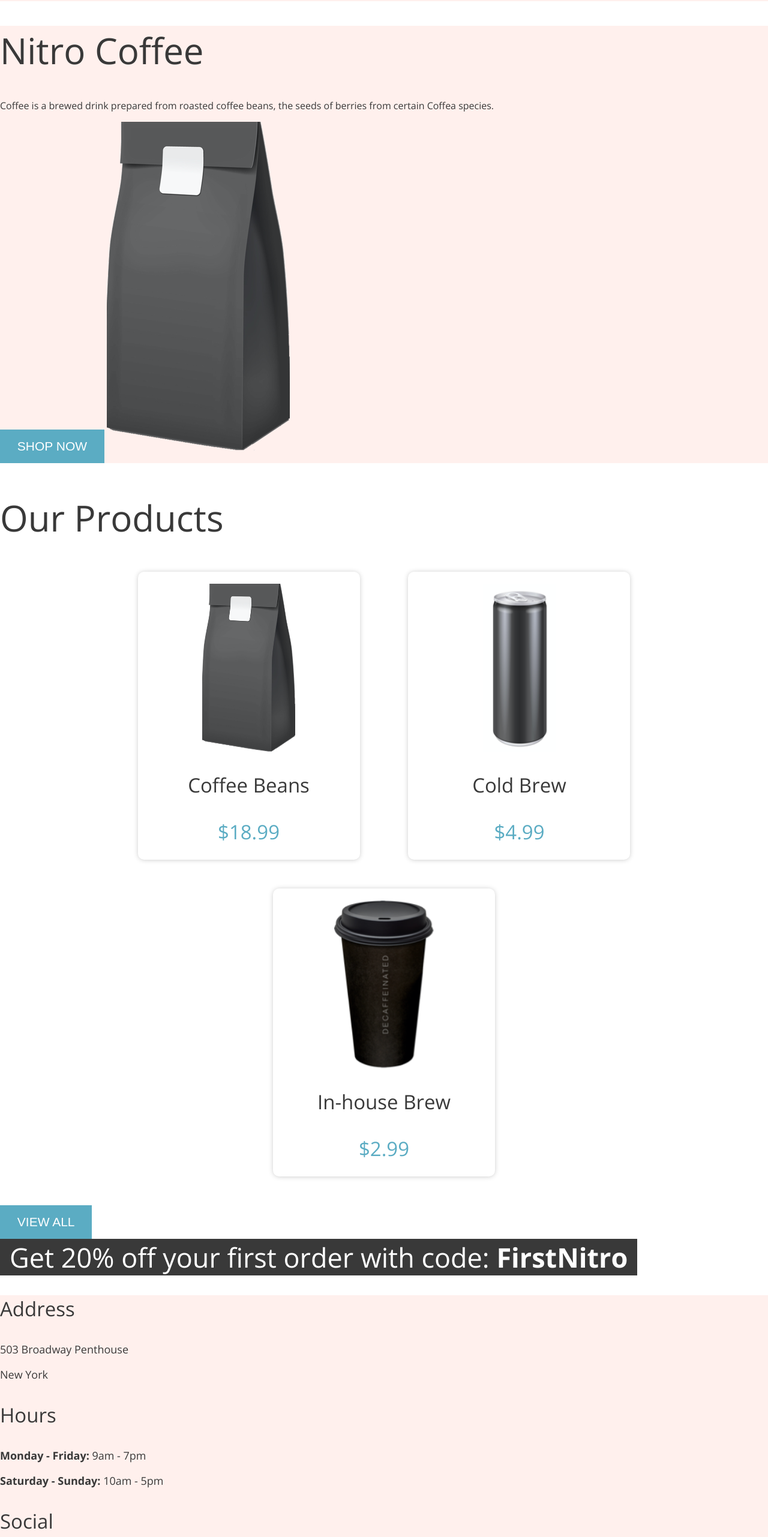
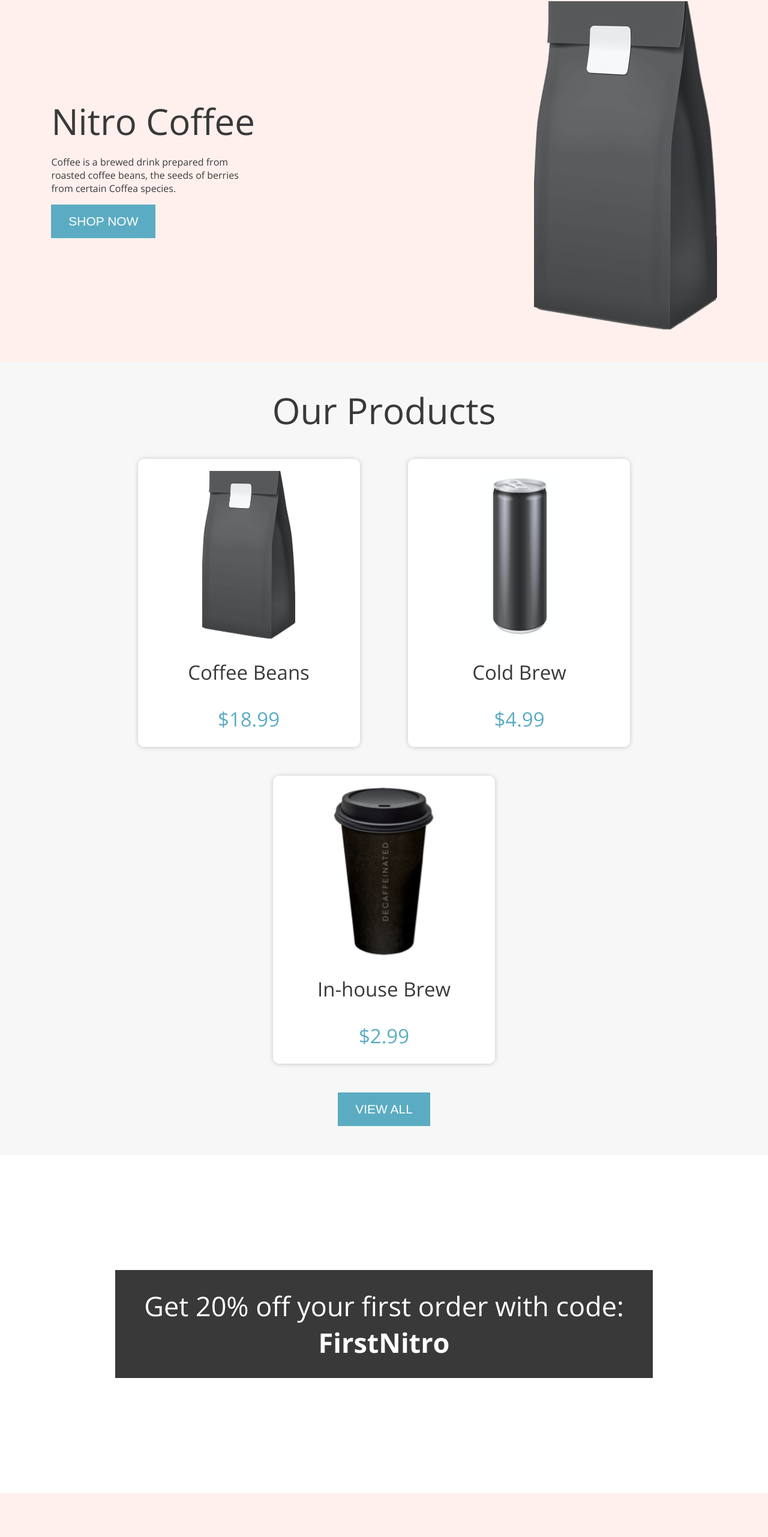
Before and after one commit to gjjrpin/Coffee-Shop---Sprint-1, a plain HTML site: page index.html in a window 1280 px wide. Shown: the part 94-2656 px from the top of the page at 60% size. Drawn offline with nearby package versions, Linux system fonts and the light colour scheme.

Commit message:
landing page changes

```diff
--- a/css/global.css
+++ b/css/global.css
@@ -7,6 +7,14 @@ body {
 
 .pink-background {
   background-color: #fff0ed;
+}
+
+.light-grey-background {
+  background-color: #f7f7f7;
+}
+
+.pink-grey-background_spacing {
+  padding: 0 0 3rem 0;
 }
 
 .nitro-alignment {
--- a/css/landing.css
+++ b/css/landing.css
@@ -1,6 +1,7 @@
 .heading-1 {
   font-size: 3.75rem;
   font-weight: 300;
+  margin: 0;
 }
 
 button {
@@ -12,9 +13,35 @@ button {
   padding: 1rem 1.8rem;
 }
 
+.button-center {
+  text-align: center;
+}
+
+.hero-coffee-text-image_page > .hero-coffee-text-image {
+  display: inline-block;
+  vertical-align: middle;
+  margin: auto;
+}
+
+.hero-coffee-text-image-a {
+  width: 50rem;
+  text-align: left;
+}
+
+.hero-coffee-text-image_page {
+  text-align: center;
+}
+
+.hero-coffee-description_width {
+  width: 20rem;
+}
+
 .our-products {
   font-size: 3.75rem;
   font-weight: 300;
+  text-align: center;
+  margin: 0;
+  padding: 2.5rem 0 2.5rem;
 }
 
 .our-products-card {
@@ -23,6 +50,7 @@ button {
   padding: 1.25rem;
   border-radius: 0.625rem;
   box-shadow: 0rem 0.0313rem 0.5625rem -0.0625rem rgba(0, 0, 0, 0.25);
+  background-color: #ffffff;
 }
 
 .our-products-card_holder > .our-products-card {
@@ -53,9 +81,10 @@ button {
 }
 
 .discount-banner {
-  width: 83%;
   background-color: #393939;
   color: #ffffff;
+  margin: 12rem;
+  text-align: center;
 }
 
 .discount-banner_text {
@@ -63,6 +92,7 @@ button {
   font-weight: 400;
   text-align: center;
   margin: 0;
+  padding: 1.8rem;
 }
 
 .footer-paragraph_font {
@@ -71,5 +101,10 @@ button {
 }
 
 .icon_size {
-  width: 3.125rem;
+  width: 2.5rem;
 }
+
+footer > div {
+  display: inline-block;
+  margin: 2rem -5rem 2rem 14rem;
+}
--- a/css/menu.css
+++ b/css/menu.css
@@ -6,10 +6,6 @@
 .center-menu {
   position: absolute;
   width: 100%;
-}
-
-.light-grey-background {
-  background-color: #f7f7f7;
 }
 
 .white-text {
--- a/index.html
+++ b/index.html
@@ -28,17 +28,23 @@
           </ul>
         </nav>
       </header>
-      <div class="pink-background">
-        <h1 class="heading-1">Nitro Coffee</h1>
-        <p>
-          Coffee is a brewed drink prepared from roasted coffee beans, the seeds
-          of berries from certain Coffea species.
-        </p>
-        <a href="./pages/menu.html"><button>SHOP NOW</button></a>
-        <img src="./assets/coffeebeans-hero.png" alt="coffee bag" />
+      <div
+        class="pink-background hero-coffee-text-image_page pink-grey-background_spacing"
+      >
+        <div class="hero-coffee-text-image hero-coffee-text-image-a">
+          <h1 class="heading-1">Nitro Coffee</h1>
+          <p class="hero-coffee-description_width">
+            Coffee is a brewed drink prepared from roasted coffee beans, the
+            seeds of berries from certain Coffea species.
+          </p>
+          <a href="./pages/menu.html"><button>SHOP NOW</button></a>
+        </div>
+        <div class="hero-coffee-text-image">
+          <img src="./assets/coffeebeans-hero.png" alt="coffee bag" />
+        </div>
       </div>
     </header>
-    <section>
+    <section class="light-grey-background pink-grey-background_spacing">
       <h2 class="our-products">Our Products</h2>
       <div class="our-products-card_holder">
         <div class="our-products-card">
@@ -69,7 +75,9 @@
           <p class="our-products-price_font">$2.99</p>
         </div>
       </div>
-      <a href="./pages/menu.html"><button>VIEW ALL</button></a>
+      <div class="button-center">
+        <a href="./pages/menu.html"> <button>VIEW ALL</button></a>
+      </div>
     </section>
 
     <div class="discount-banner">
@@ -82,14 +90,15 @@
     <footer class="pink-background">
       <div>
         <h3 class="our-products-title_font">Address</h3>
-        <p class="footer-paragraph_font">503 Broadway Penthouse</p>
-        <p class="footer-paragraph_font">New York</p>
+        <p class="footer-paragraph_font">
+          503 Broadway Penthouse<br />New York
+        </p>
       </div>
       <div>
         <h3 class="our-products-title_font">Hours</h3>
-        <p class="footer-paragraph_font"><b>Monday - Friday: </b>9am - 7pm</p>
         <p class="footer-paragraph_font">
-          <b>Saturday - Sunday: </b>10am - 5pm
+          <b>Monday - Friday: </b>9am - 7pm <br /><b>Saturday - Sunday: </b>10am
+          - 5pm
         </p>
       </div>
       <div>
```
